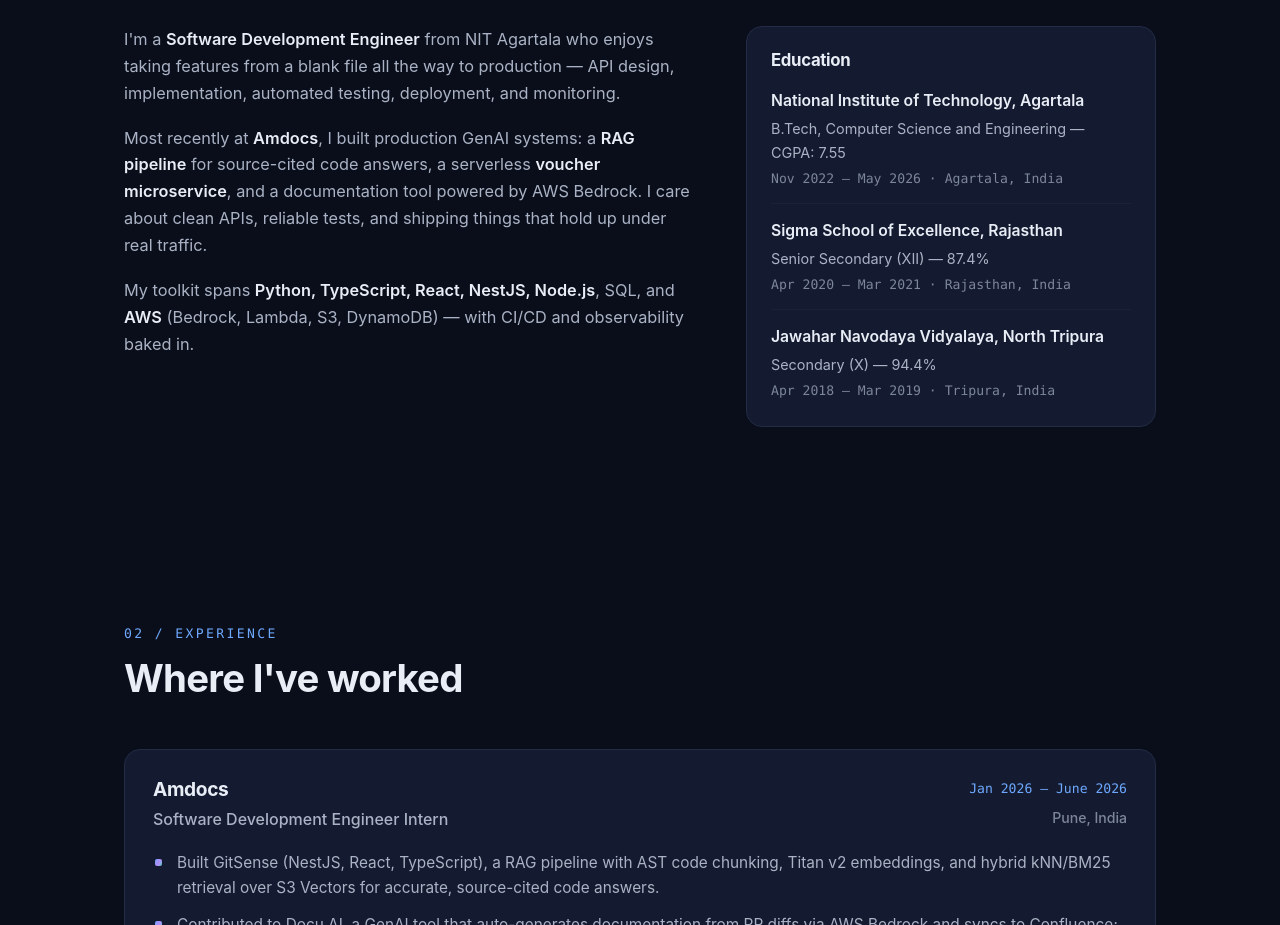
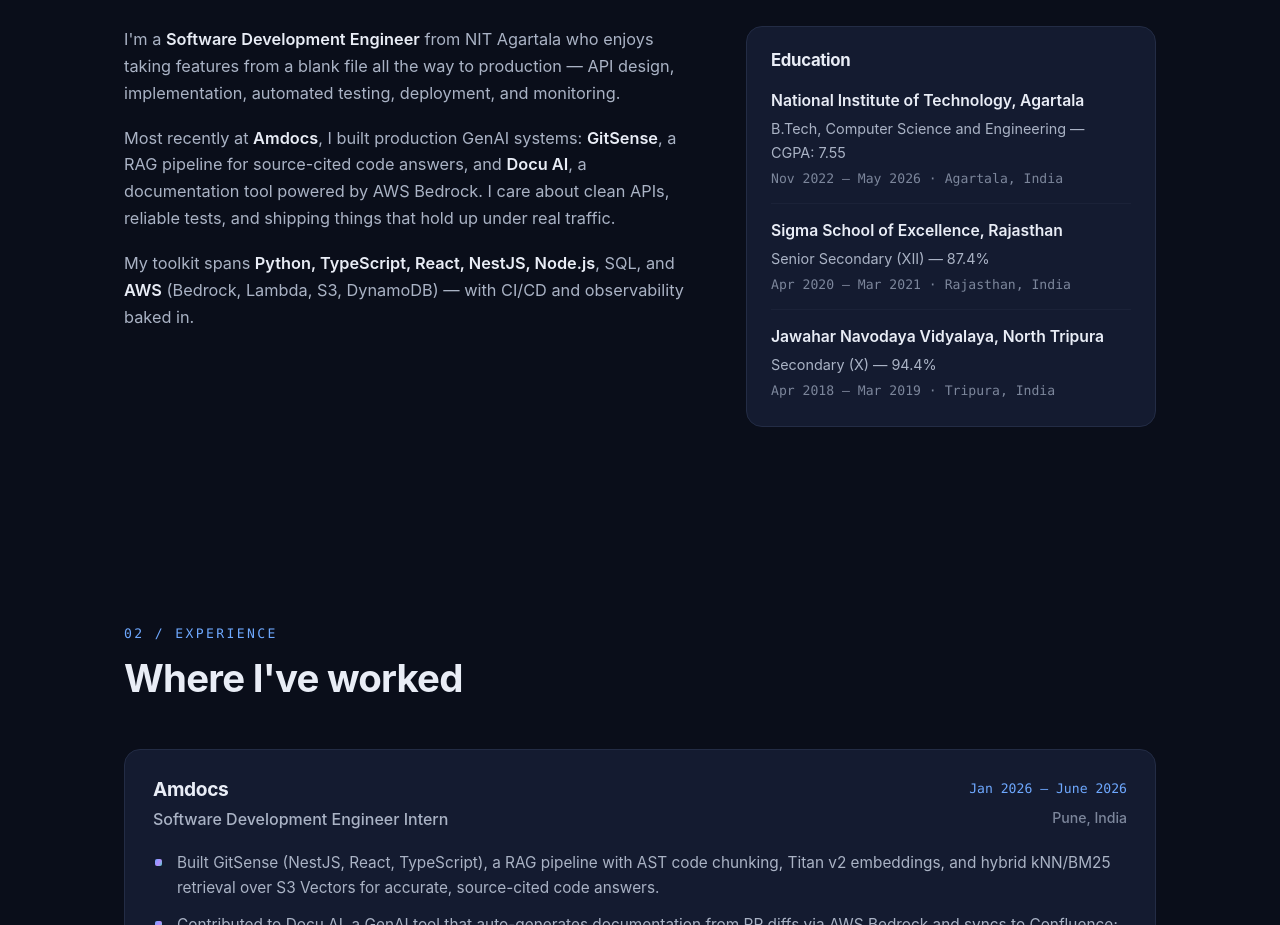
Before and after one commit to Sahil-hossen/Sahil-hossen.github.io, a React (Vite) app: page / in a window 1280 px wide. Shown: the part 1000-1925 px from the top of the page. Built offline with nearby package versions, Linux system fonts and the light colour scheme.

Commit message:
Remove remaining voucher microservice mention from About section

```diff
--- a/src/components/About.tsx
+++ b/src/components/About.tsx
@@ -14,10 +14,10 @@
           </p>
           <p>
             Most recently at <strong>Amdocs</strong>, I built production GenAI
-            systems: a <strong>RAG pipeline</strong> for source-cited code
-            answers, a serverless <strong>voucher microservice</strong>, and a
-            documentation tool powered by AWS Bedrock. I care about clean APIs,
-            reliable tests, and shipping things that hold up under real traffic.
+            systems: <strong>GitSense</strong>, a RAG pipeline for source-cited
+            code answers, and <strong>Docu AI</strong>, a documentation tool
+            powered by AWS Bedrock. I care about clean APIs, reliable tests, and
+            shipping things that hold up under real traffic.
           </p>
           <p>
             My toolkit spans <strong>Python, TypeScript, React, NestJS,
```
